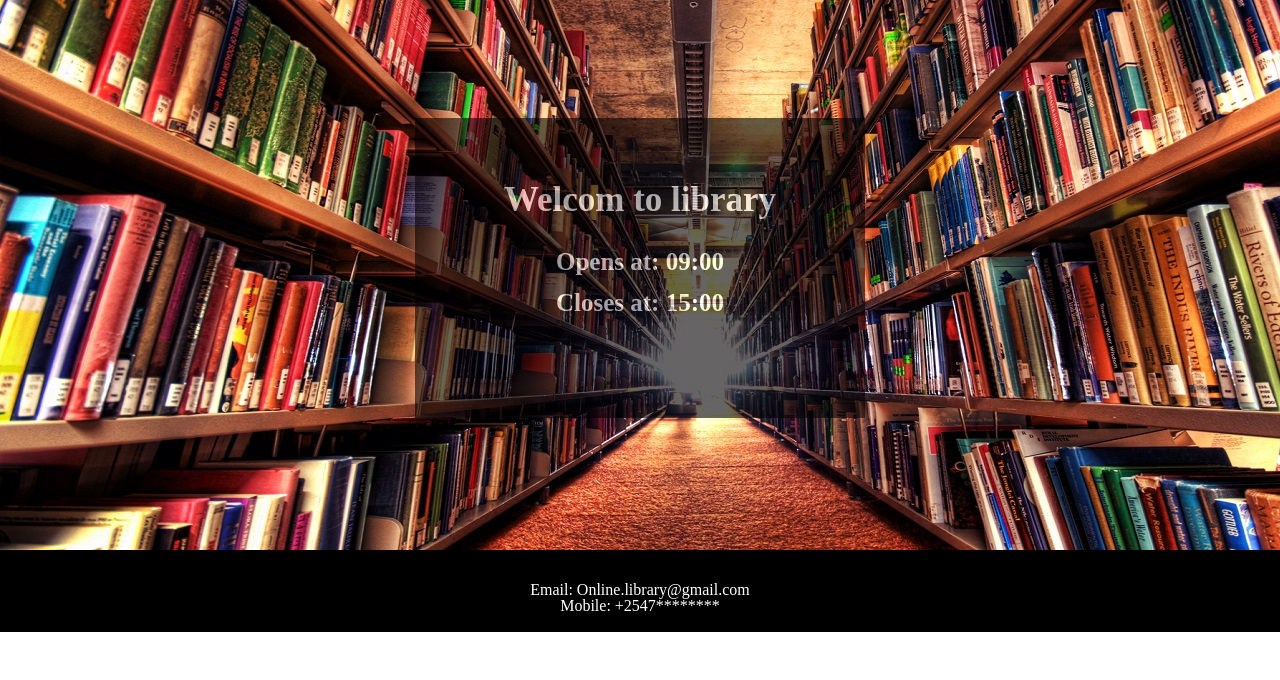
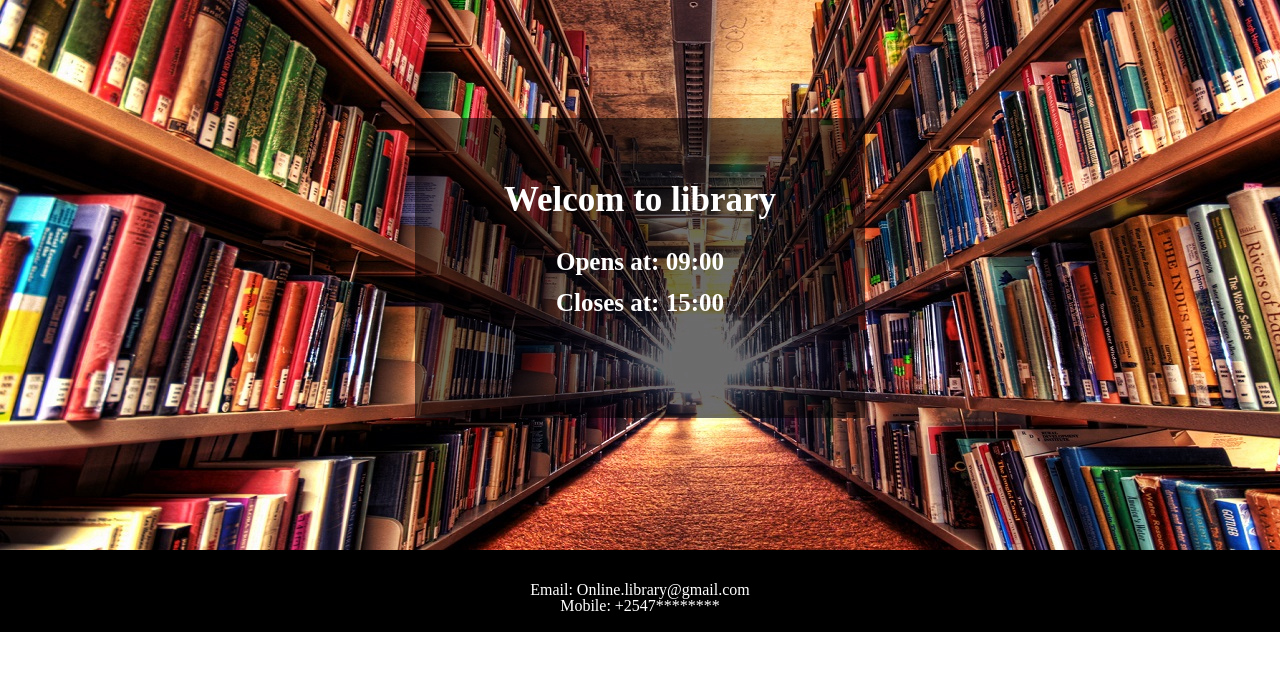
Before and after one commit to BradleyMaxmillan/Library-Managment-System-LMS-, a PHP site: page / in a window 1280 px wide. Shown: the part 120-800 px from the top of the page. Run offline with PHP 8.4, Linux system fonts and the light colour scheme.

Commit message:
phase one

```diff
--- a/css/style.css
+++ b/css/style.css
@@ -1,13 +1,6 @@
 /* GENERAL */
 @import url('https://fonts.googleapis.com/css2?family=Poppins:wght@300;400;500;600&display=swap');
 
-/*
-html5doctor.com Reset Stylesheet
-v1.6.1
-Last Updated: 2010-09-17
-Author: Richard Clark - http://richclarkdesign.com
-Twitter: @rich_clark
-*/
 
 html, body, div, span, object, iframe,
 h1, h2, h3, h4, h5, h6, p, blockquote, pre,
@@ -110,12 +103,10 @@ input, select {
 {
 	height: 660px;
 
-	/*background-color: red;*/
 }
 header
 {
 	height: 100px;
-
 	background-color: black;
 	padding: 10px;
 }
@@ -128,7 +119,6 @@ section
 footer
 {
 	height: 82px;
-
 	background-color: black;
 }
 .logo
@@ -157,19 +147,19 @@ nav li
 	line-height: 80px;
 }
 
-section .sec_img
+.sec_img
 {
 	height: 550px;
 	margin-top: 0px;
-	background-image: url("images/1.jpg");
+	background-image: url("../images/1.jpg");
 }
 .box
 {
 	height: 300px;
 	width: 450px;
-	background-color: #030002;
+	background-color: #03000292;
 	margin: 70px auto;
-	opacity: .6;
+	opacity: 10;
 	color: white;
 }
 
@@ -179,7 +169,7 @@ section .sec_img
 {
 	height: 650px;
 	margin-top: 0px;
-	background-image: url("images/3.jpg");
+	background-image: url("../images/3.jpg");
 }
 .box1
 {
@@ -206,7 +196,8 @@ input
 {
 	height: 630px;
 	margin-top: 0px;
-	background-image: url("images/4.png");
+	background-image: url("../images/1.jpg")
+
 }
 .box2
 {
--- a/index.html
+++ b/index.html
@@ -5,7 +5,7 @@
     <meta charset="UTF-8">
     <meta name="viewport" content="width=device-width, initial-scale=1.0">
     <link rel="stylesheet" href="/css/style.css">
-    <link rel="shortcut icon" href="favicon.ico" type="image/x-icon">
+    <link rel="shortcut icon" href="./images/9.png" type="image/x-icon">
     <title>Online Library Managment System</title>
 
 
```
